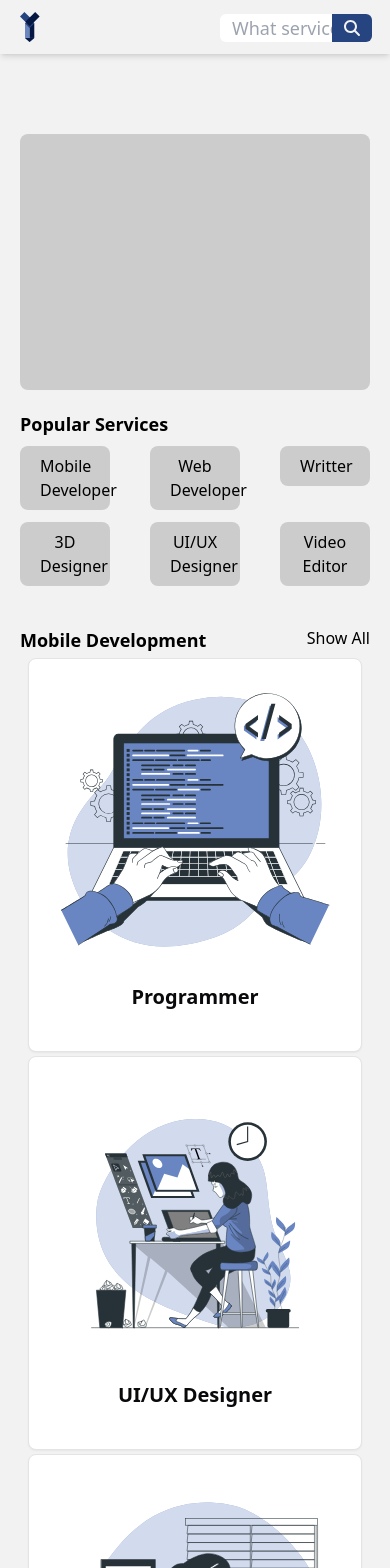
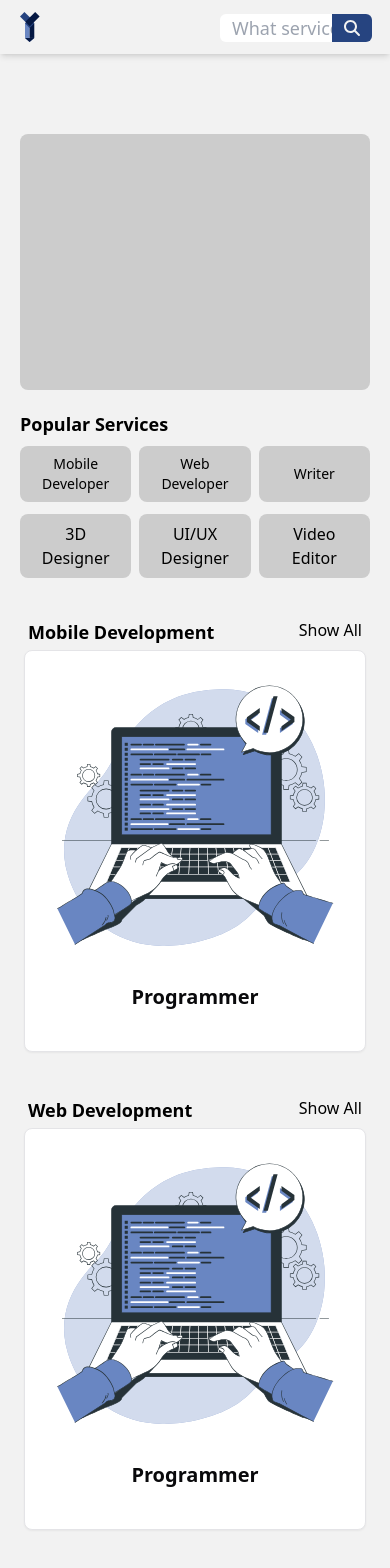
Before and after one commit to repiyann/freelance, a React (Vite) app in the folder frontend/: page /dashboard in a window 390 px wide. Shown: the top 1568 px of the page. Built offline with nearby package versions, Linux system fonts and the light colour scheme.

Commit message:
feat(dashboard): add some styling for mobile view

```diff
--- a/frontend/src/pages/dashboard.tsx
+++ b/frontend/src/pages/dashboard.tsx
@@ -1,4 +1,5 @@
 import { Card, CardContent } from '@/components/ui/card'
+import { Carousel, CarouselContent, CarouselItem } from '@/components/ui/carousel'
 import NavbarUser from '@/components/navbarUser'
 import coding from '/images/coding-bro.svg'
 import designer from '/images/Designer-bro.svg'
@@ -26,51 +27,42 @@ function Dashboard() {
 						<div className="bg-[#3333] p-32 rounded-lg"></div>
 						<div className="py-5">
 							<h3 className="text-lg font-semibold">Popular Services</h3>
-							<div className="grid grid-cols-3 gap-10 pt-2">
-								<div className="col-start-1 col-end-1">
+							<div className="grid grid-cols-3 md:gap-10 gap-2 pt-2">
+								{['Mobile Developer', 'Web Developer', 'Writer'].map((category, i) => (
+									<div
+										className={`col-start-${i + 1} col-end-${i + 2}`}
+										key={i}
+									>
 										<div className="bg-[#3333] px-5 py-2 rounded-lg">
-										<p className="text-center">Mobile Developer</p>
+											<p className="flex items-center justify-center text-center text-sm md:text-base min-h-[40px] md:min-h-0">{category}</p>
 										</div>
 									</div>
-								<div className="col-start-2 col-end-2">
+								))}
+							</div>
+							<div className="grid grid-cols-3 md:gap-10 gap-2 pt-3">
+								{['3D Designer', 'UI/UX Designer', 'Video Editor'].map((category, i) => (
+									<div
+										className={`col-start-${i + 1} col-end-${i + 2}`}
+										key={i}
+									>
 										<div className="bg-[#3333] px-5 py-2 rounded-lg">
-										<p className="text-center">Web Developer</p>
+											<p className="text-center">{category}</p>
 										</div>
 									</div>
-								<div className="col-start-3 col-end-3">
-									<div className="bg-[#3333] px-5 py-2 rounded-lg">
-										<p className="text-center">Writter</p>
+								))}
 							</div>
 						</div>
-							</div>
-							<div className="grid grid-cols-3 gap-10 pt-3">
-								<div className="col-start-1 col-end-1">
-									<div className="bg-[#3333] px-5 py-2 rounded-lg">
-										<p className="text-center">3D Designer</p>
-									</div>
-								</div>
-								<div className="col-start-2 col-end-2">
-									<div className="bg-[#3333] px-5 py-2 rounded-lg">
-										<p className="text-center">UI/UX Designer</p>
-									</div>
-								</div>
-								<div className="col-start-3 col-end-3">
-									<div className="bg-[#3333] px-5 py-2 rounded-lg">
-										<p className="text-center">Video Editor</p>
-									</div>
-								</div>
-							</div>
-						</div>
-						{['Mobile Development', 'Web Development', 'Writer', 'UI/UX Designer', '3D Designer', 'Video Editor'].map((category, i) => (
+						{['Mobile Development', 'Web Development', 'Writer', 'UI/UX Designer', '3D Designer', 'Video Editor'].map(
+							(category, i) => (
 								<div
 									className="py-5"
 									key={i}
 								>
-								<div className="flex justify-between">
+									<div className="flex justify-between px-2 md:px-0">
 										<h3 className="text-lg font-semibold">{category}</h3>
 										<h2 className="text-md">Show All</h2>
 									</div>
-								<div className="flex flex-wrap">
+									<div className="md:flex md:flex-wrap hidden">
 										{images.map((image, index) => (
 											<div
 												key={index}
@@ -89,8 +81,38 @@ function Dashboard() {
 											</div>
 										))}
 									</div>
+									<Carousel
+										opts={{
+											align: 'start',
+											loop: true
+										}}
+										className="w-full block md:hidden"
+									>
+										<CarouselContent>
+											{images.map((image, index) => (
+												<CarouselItem
+													key={index}
+													className="md:basis-1/2 lg:basis-1/4"
+												>
+													<div className="p-1">
+														<Card className="dark:bg-[#0c0c0c33]">
+															<CardContent className="flex flex-col aspect-square items-center justify-center p-6">
+																<img
+																	src={image.imageUrl}
+																	alt={`Image ${index + 1}`}
+																	className="w-full h-full object-cover"
+																/>
+																<h5 className="my-4 text-xl font-semibold">{image.description}</h5>
+															</CardContent>
+														</Card>
 													</div>
+												</CarouselItem>
 											))}
+										</CarouselContent>
+									</Carousel>
+								</div>
+							)
+						)}
 					</div>
 				</div>
 			</section>
```
Lines whose indentation alone changed are shown as unchanged.
